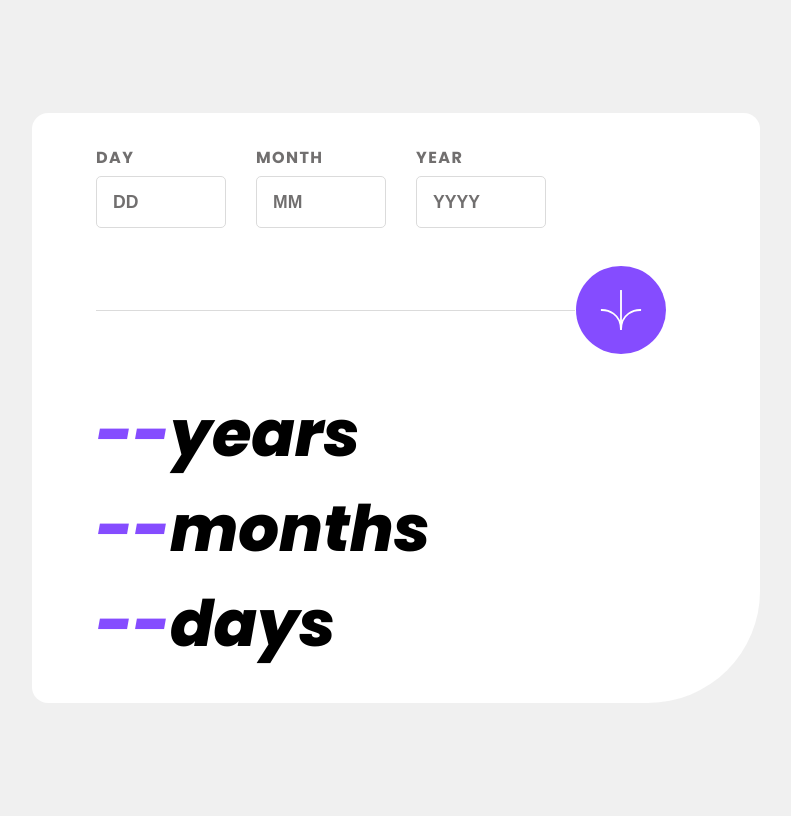
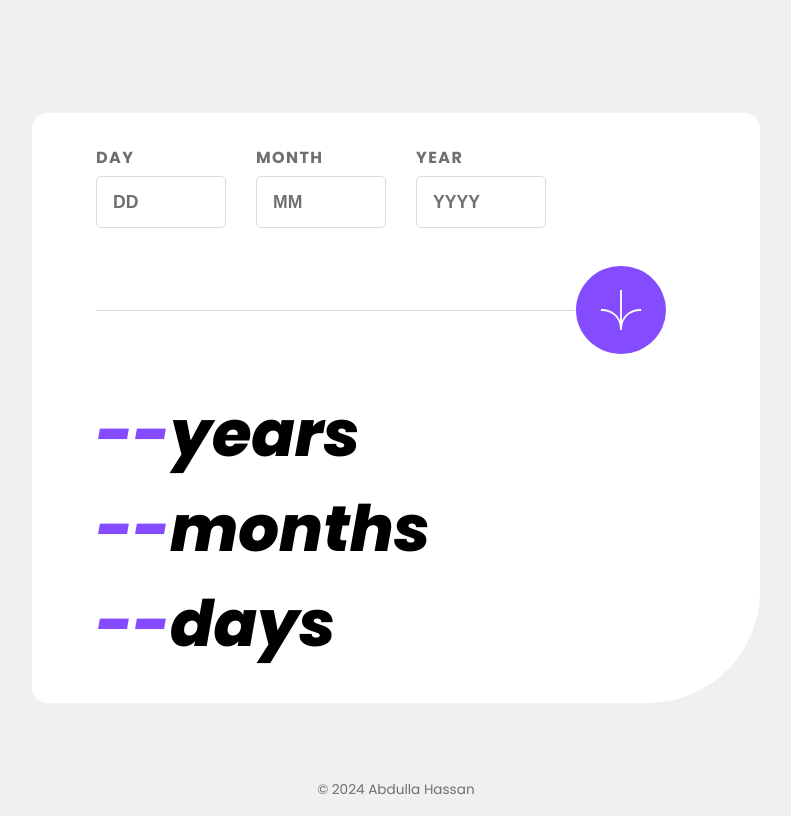
Before and after one commit to abdulla052/Age-Calculator, a plain HTML site: page index.html in a window 1280 px wide. Shown: the whole page, without its empty margins (244-1035 px from the left). Drawn offline with Linux system fonts and the light colour scheme.

Commit message:
Create a footer with my name

```diff
--- a/index.html
+++ b/index.html
@@ -47,6 +47,7 @@
     </div>
   </div>
 
+  <footer>© 2024 Abdulla Hassan</footer>
 
   <script src="script.js"></script>
 </body>
--- a/style.css
+++ b/style.css
@@ -5,6 +5,7 @@ body {
     height: 100vh;
     font-family: 'Poppins', sans-serif;
     display: flex;
+    flex-direction: column;
     justify-content: center;
     align-items: center;
 
@@ -120,6 +121,13 @@ hr {
     color: var(--Purple);
 }
 
+footer {
+    position: absolute;
+    bottom: 0;
+    color: var(--Smokey-grey);
+    font-size: .85rem;
+}
+
 
 /* Responsive */
 
@@ -177,7 +185,7 @@ hr {
 @media (max-width: 390px) {
     .container {
         width: 90%;
-        padding: 2rem 1rem ;
+        padding: 2rem 1rem;
     }
 
 }
```
